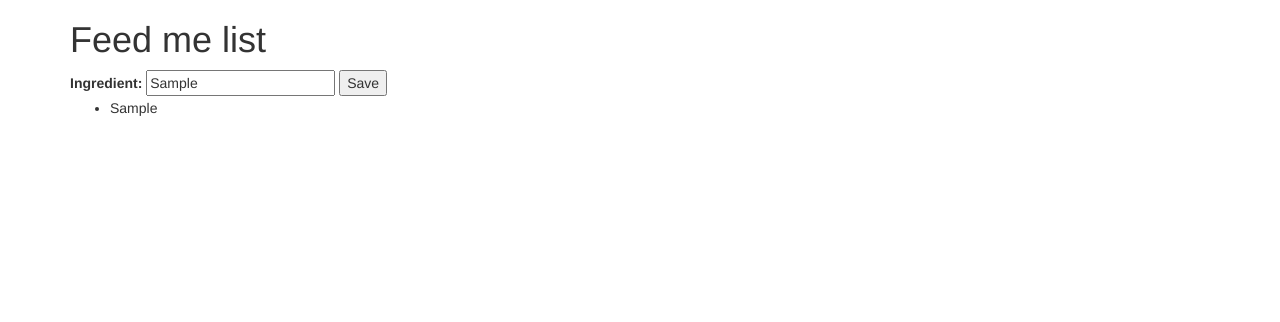
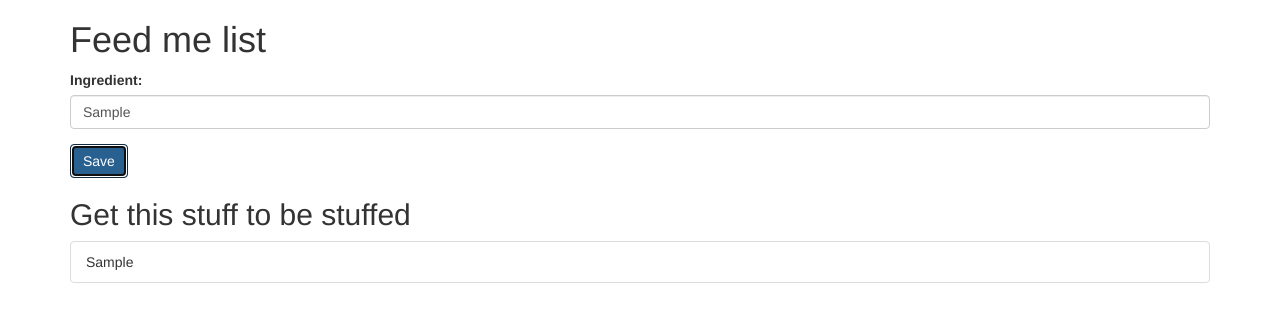
Before and after one commit to deborahvandervegt/angular-course-homework, a website: page index.html in a window 1280 px wide. Both pictures are taken after typing "Sample" into the empty fields and a click on the button "Save". Drawn offline with nearby package versions, Linux system fonts and the light colour scheme.

Commit message:
Add classnames for bootstrap

```diff
--- a/index.html
+++ b/index.html
@@ -12,14 +12,16 @@
         <div class="container">
             <div class="ingredientForm" ng-controller="ingredientController as iC">
                 <h1>Feed me list</h1>
-                <label>Ingredient: </label>
-                <input type="text" ng-model="iC.ingredientName">
-                <button ng-click="iC.addIngredientToList()">Save</button>
+                <div class="form-group">
+                    <label>Ingredient: </label>
+                    <input type="text" ng-model="iC.ingredientName" class="form-control">
+                </div>
+                <button ng-click="iC.addIngredientToList()" type="button" class="btn btn-primary">Save</button>
                 <div class="ingredientList">
-                    <h2 ng-show="ingredient < 0">Get this stuff to be stuffed</h2>
-                    <ul>
-                        <li ng-repeat="ingredient in iC.getIngredientList()">
-                            {{ ingredient }}
+                    <h2 ng-show="iC.getIngredientList()">Get this stuff to be stuffed</h2>
+                    <ul class="list-group">
+                        <li ng-repeat="ingredient in iC.getIngredientList()" class="list-group-item">
+                            {{ ingredient}}
                         </li>
                     </ul>
                 </div>
```
